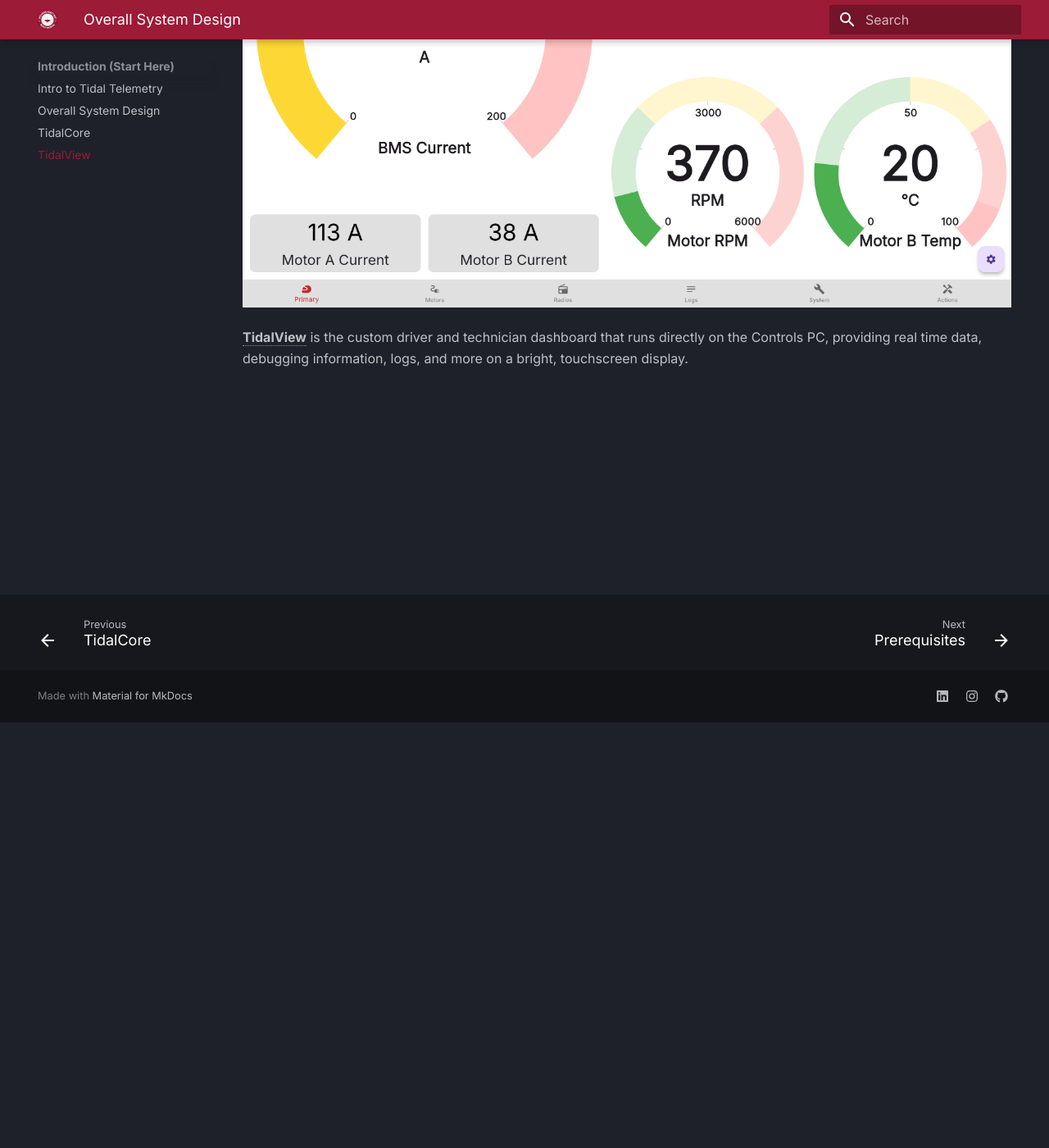
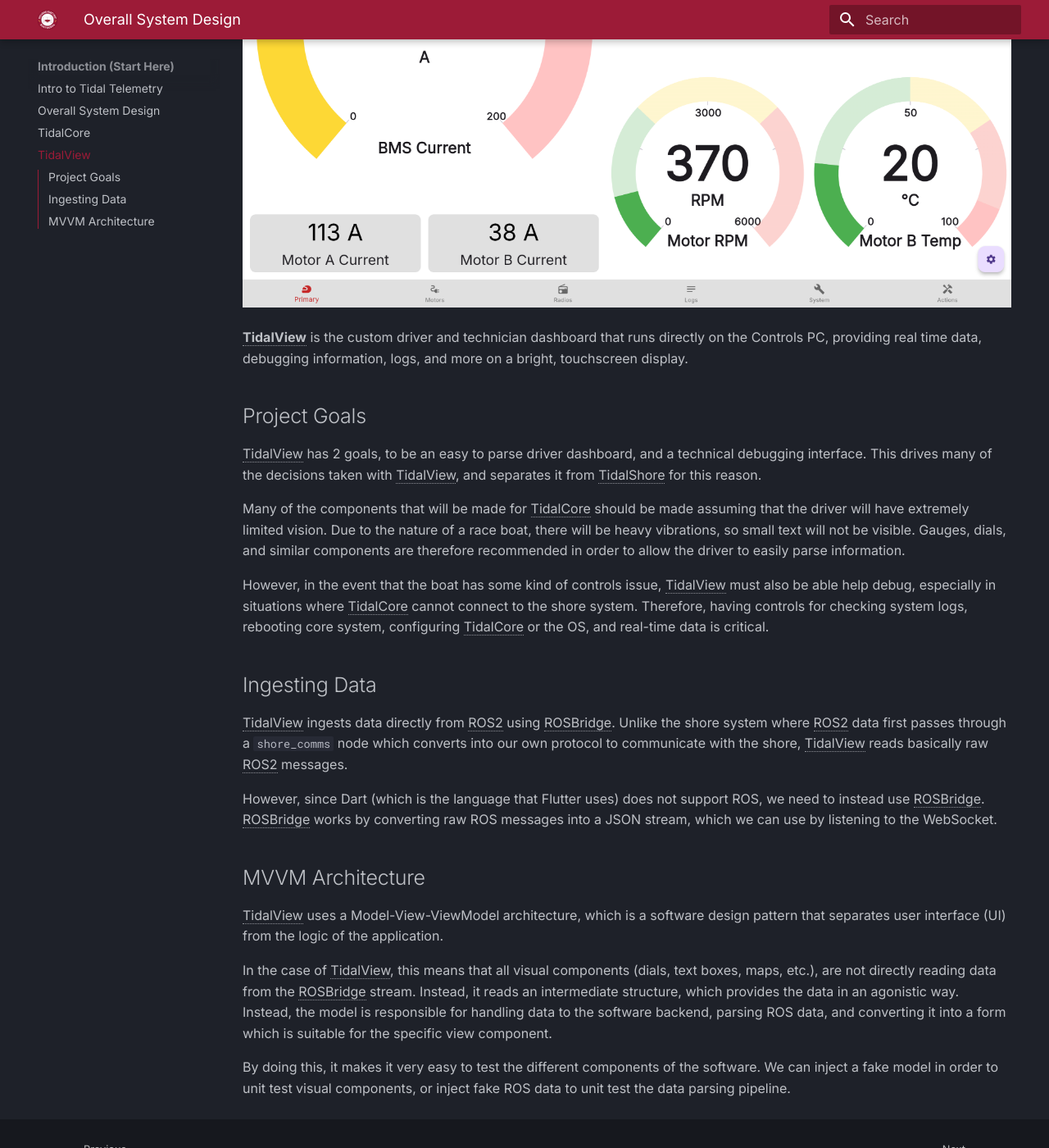
Before and after one commit to Stevens-Electric-Boatworks/tidal-docs, an MkDocs documentation site: the page built from docs/intro/tidalview.md, in a window 1280 px wide and 1400 px high, scrolled down 519 px. Shown: the whole window at 82% size. Built offline with MkDocs 1.6.1 and Material for MkDocs 9.7.7, drawn with Linux system fonts in a browser that asks for light colours.

Commit message:
add tidalview intro

```diff
--- a/docs/intro/tidalview.md
+++ b/docs/intro/tidalview.md
@@ -5,3 +5,25 @@ author: Ishaan Sayal
 ![](../assets/images/screenshots/tidalview.png)
 
 **TidalView** is the custom driver and technician dashboard that runs directly on the Controls PC, providing real time data, debugging information, logs, and more on a bright, touchscreen display.
+
+## Project Goals
+
+TidalView has 2 goals, to be an easy to parse driver dashboard, and a technical debugging interface. This drives many of the decisions taken with TidalView, and separates it from TidalShore for this reason.
+
+Many of the components that will be made for TidalCore should be made assuming that the driver will have extremely limited vision. Due to the nature of a race boat, there will be heavy vibrations, so small text will not be visible. Gauges, dials, and similar components are therefore recommended in order to allow the driver to easily parse information.
+
+However, in the event that the boat has some kind of controls issue, TidalView must also be able help debug, especially in situations where TidalCore cannot connect to the shore system. Therefore, having controls for checking system logs, rebooting core system, configuring TidalCore or the OS, and real-time data is critical.
+
+## Ingesting Data
+
+TidalView ingests data directly from ROS2 using ROSBridge. Unlike the shore system where ROS2 data first passes through a `shore_comms` node which converts into our own protocol to communicate with the shore, TidalView reads basically raw ROS2 messages.
+
+However, since Dart (which is the language that Flutter uses) does not support ROS, we need to instead use ROSBridge. ROSBridge works by converting raw ROS messages into a JSON stream, which we can use by listening to the WebSocket.
+
+## MVVM Architecture
+
+TidalView uses a Model-View-ViewModel architecture, which is a software design pattern that separates user interface (UI) from the logic of the application.
+
+In the case of TidalView, this means that all visual components (dials, text boxes, maps, etc.), are not directly reading data from the ROSBridge stream. Instead, it reads an intermediate structure, which provides the data in an agonistic way. Instead, the model is responsible for handling data to the software backend, parsing ROS data, and converting it into a form which is suitable for the specific view component.
+
+By doing this, it makes it very easy to test the different components of the software. We can inject a fake model in order to unit test visual components, or inject fake ROS data to unit test the data parsing pipeline.
```
Also changed, not shown: docs/intro/welcome.md (+1 -1 lines).
